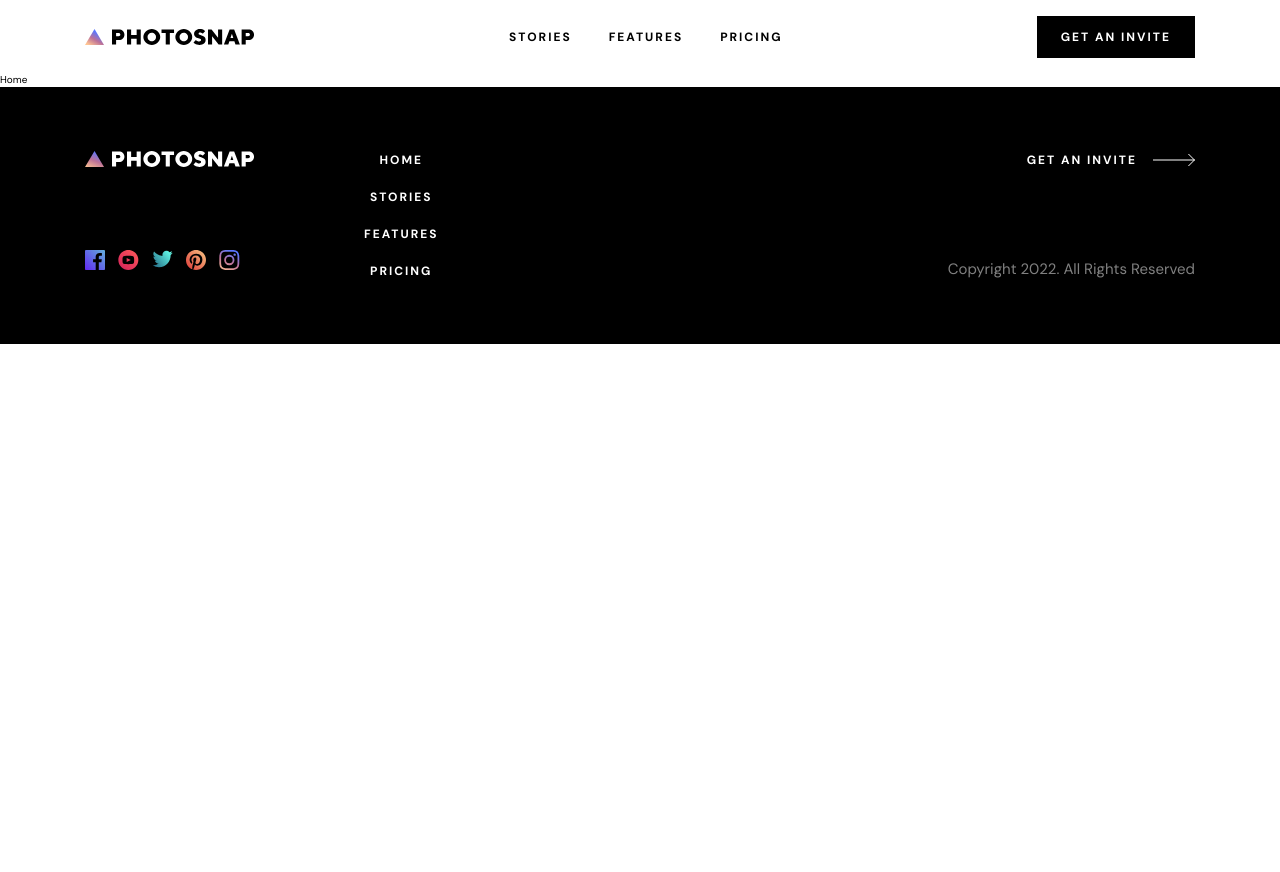
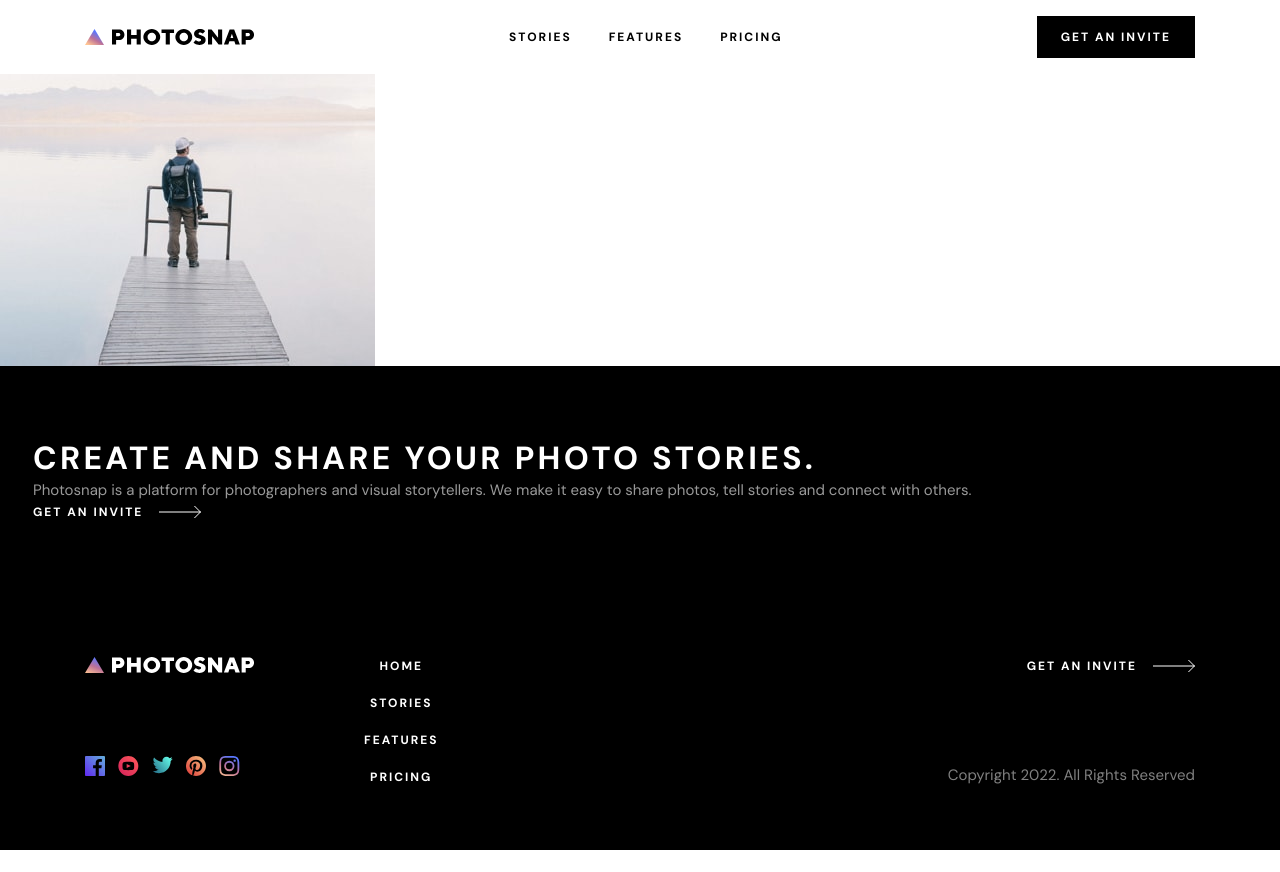
Before and after one commit to Inithar/Photosnap, a React (Vite) app: page / in a window 1280 px wide. Built offline with nearby package versions, Linux system fonts and the light colour scheme.

Commit message:
added Text and Heading component

```diff
--- /dev/null
+++ b/src/components/atoms/Heading/Heading.module.scss
@@ -0,0 +1,27 @@
+@mixin heading-size($font-size, $line-height) {
+  font-size: $font-size;
+  line-height: $line-height;
+}
+
+.heading {
+  font-weight: 700;
+  color: var(--pure-black);
+
+  &_light {
+    color: var(--pure-white);
+  }
+
+  &_2 {
+    @include heading-size(3.2rem, 1.25);
+    letter-spacing: 0.33rem;
+    text-transform: uppercase;
+  }
+
+  &_3 {
+    @include heading-size(2.4rem, 1.05);
+  }
+
+  &_4 {
+    @include heading-size(1.8rem, 1.39);
+  }
+}
--- /dev/null
+++ b/src/components/atoms/Heading/index.tsx
@@ -0,0 +1,28 @@
+import { HTMLAttributes } from 'react';
+import classNames from 'classnames/bind';
+
+import styles from './Heading.module.scss';
+
+interface HeadingProps extends HTMLAttributes<HTMLHeadingElement> {
+  level: '1' | '2' | '3' | '4';
+  variant?: 'dark' | 'light';
+}
+
+const Heading = ({ children, level, variant = 'dark', ...props }: HeadingProps) => {
+  const HeadingTag: keyof JSX.IntrinsicElements = `h${level}`;
+
+  const cx = classNames.bind(styles);
+
+  const className = cx(props.className, 'heading', {
+    heading_light: variant === 'light',
+    [`heading_${level}`]: level,
+  });
+
+  return (
+    <HeadingTag {...props} className={className}>
+      {children}
+    </HeadingTag>
+  );
+};
+
+export default Heading;
--- /dev/null
+++ b/src/components/atoms/Text/Text.module.scss
@@ -0,0 +1,10 @@
+.text {
+  font-size: 1.5rem;
+  line-height: 1.67;
+  color: var(--pure-black);
+  opacity: 0.6;
+
+  &_light {
+    color: var(--pure-white);
+  }
+}
--- /dev/null
+++ b/src/components/atoms/Text/index.tsx
@@ -0,0 +1,24 @@
+import { HTMLAttributes } from 'react';
+import classNames from 'classnames/bind';
+
+import styles from './Text.module.scss';
+
+interface TextProps extends HTMLAttributes<HTMLParagraphElement> {
+  variant?: 'dark' | 'light';
+}
+
+const Text = ({ children, variant = 'dark', ...props }: TextProps) => {
+  const cx = classNames.bind(styles);
+
+  const className = cx(props.className, 'text', {
+    text_light: variant === 'light',
+  });
+
+  return (
+    <p {...props} className={className}>
+      {children}
+    </p>
+  );
+};
+
+export default Text;
--- /dev/null
+++ b/src/components/organisms/InfoBox/InfoBox.module.scss
@@ -0,0 +1,4 @@
+.content {
+  padding: 7.2rem 2.4rem 7.2rem 3.3rem;
+  background-color: var(--pure-black);
+}
--- /dev/null
+++ b/src/components/organisms/InfoBox/index.tsx
@@ -0,0 +1,26 @@
+import styles from './InfoBox.module.scss';
+
+import Button from '../../atoms/Button';
+import Text from '../../atoms/Text';
+import Heading from '../../atoms/Heading';
+
+const InfoBox = () => {
+  return (
+    <div>
+      <div>
+        <img src="./assets/home/mobile/create-and-share.jpg" alt="man with camera on patio" />
+      </div>
+      <div className={styles.content}>
+        <Heading level="2" variant="light">
+          Create and share your photo stories.
+        </Heading>
+        <Text variant="light">Photosnap is a platform for photographers and visual storytellers. We make it easy to share photos, tell stories and connect with others.</Text>
+        <Button variant="arrow" theme="secondary">
+          Get an invite
+        </Button>
+      </div>
+    </div>
+  );
+};
+
+export default InfoBox;
--- a/src/components/pages/Home/index.tsx
+++ b/src/components/pages/Home/index.tsx
@@ -1,7 +1,18 @@
 import styles from './Home.module.scss';
 
+import Wrapper from '../../atoms/Wrapper';
+import InfoBox from '../../organisms/InfoBox';
+
 const Home = () => {
-  return <div>Home</div>;
+  return (
+    <Wrapper>
+      <main>
+        <section>
+          <InfoBox />
+        </section>
+      </main>
+    </Wrapper>
+  );
 };
 
 export default Home;
```
